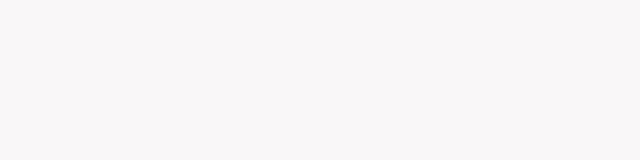
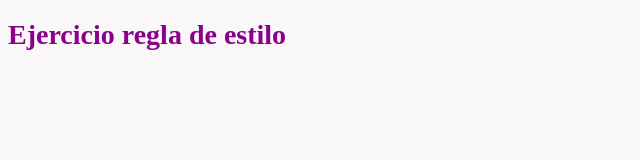
Before and after one commit to Vipo89/CSS_Exercises, a plain HTML site: page Index.html in a window 1280 px wide. Shown: the whole page, without its empty margins (0-640 px from the left). Drawn offline with Linux system fonts and the light colour scheme.

Commit message:
Ejercicio 3

```diff
--- a/Index.html
+++ b/Index.html
@@ -8,7 +8,17 @@
     <link rel="stylesheet" href="styles.css">
 </head>
 <body>
+<header>
 
+</header>
+<body>
+    <!--Ejercicio 2-->
+    <h1>Ejercicio regla de estilo</h1>
+</body>
+
+<footer>
+
+</footer>
 
 </body>
 </html>
--- a/styles.css
+++ b/styles.css
@@ -1,3 +1,11 @@
 body{
 background-color:#f9f7f7;
 }
+
+h1 {
+    /*Ejercicio 2*/
+    font-size: 28px;
+    color: darkmagenta;
+}
+
+/*Un bloque de reglas es lo que vendría siendo un método o función*/
```
